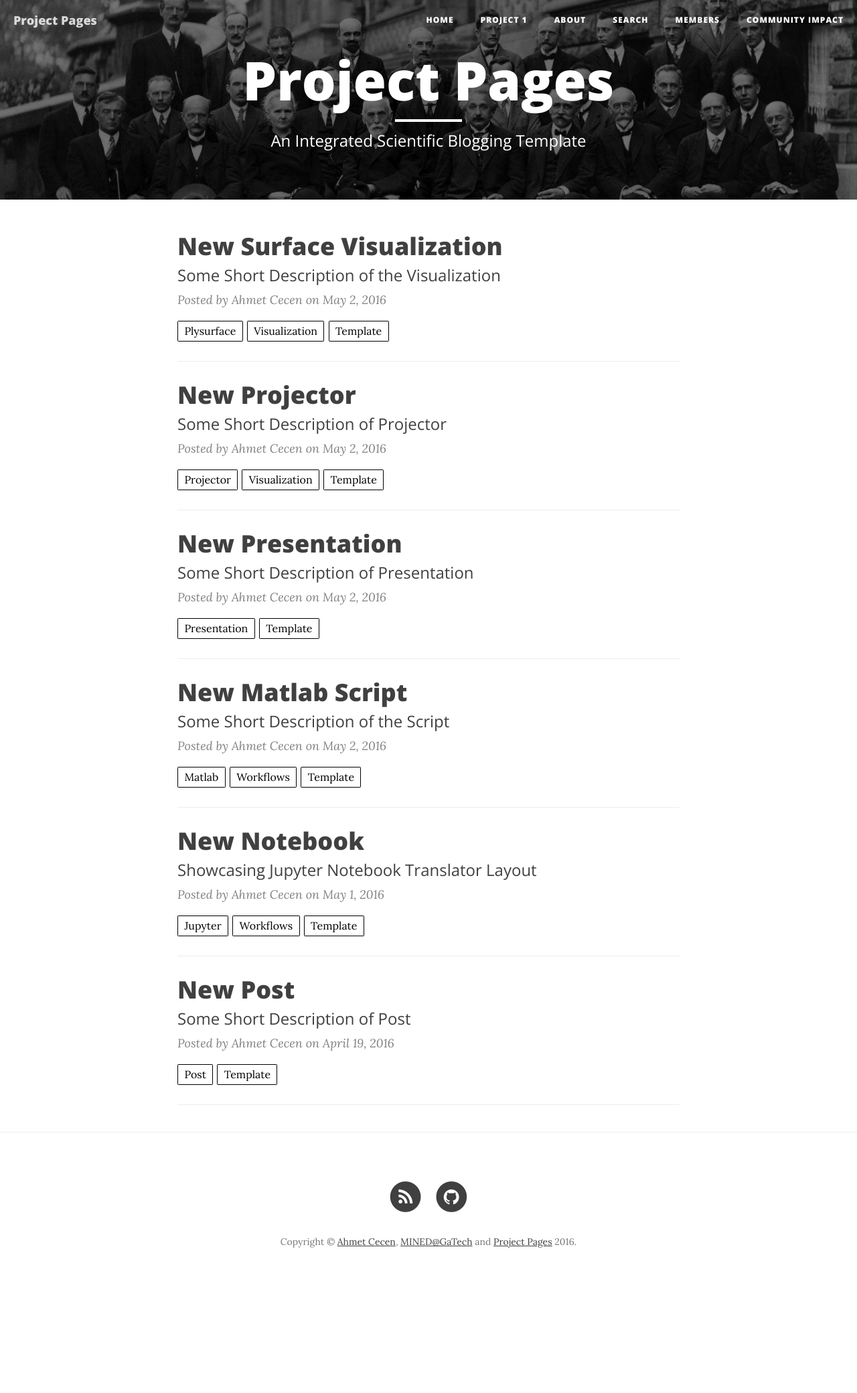
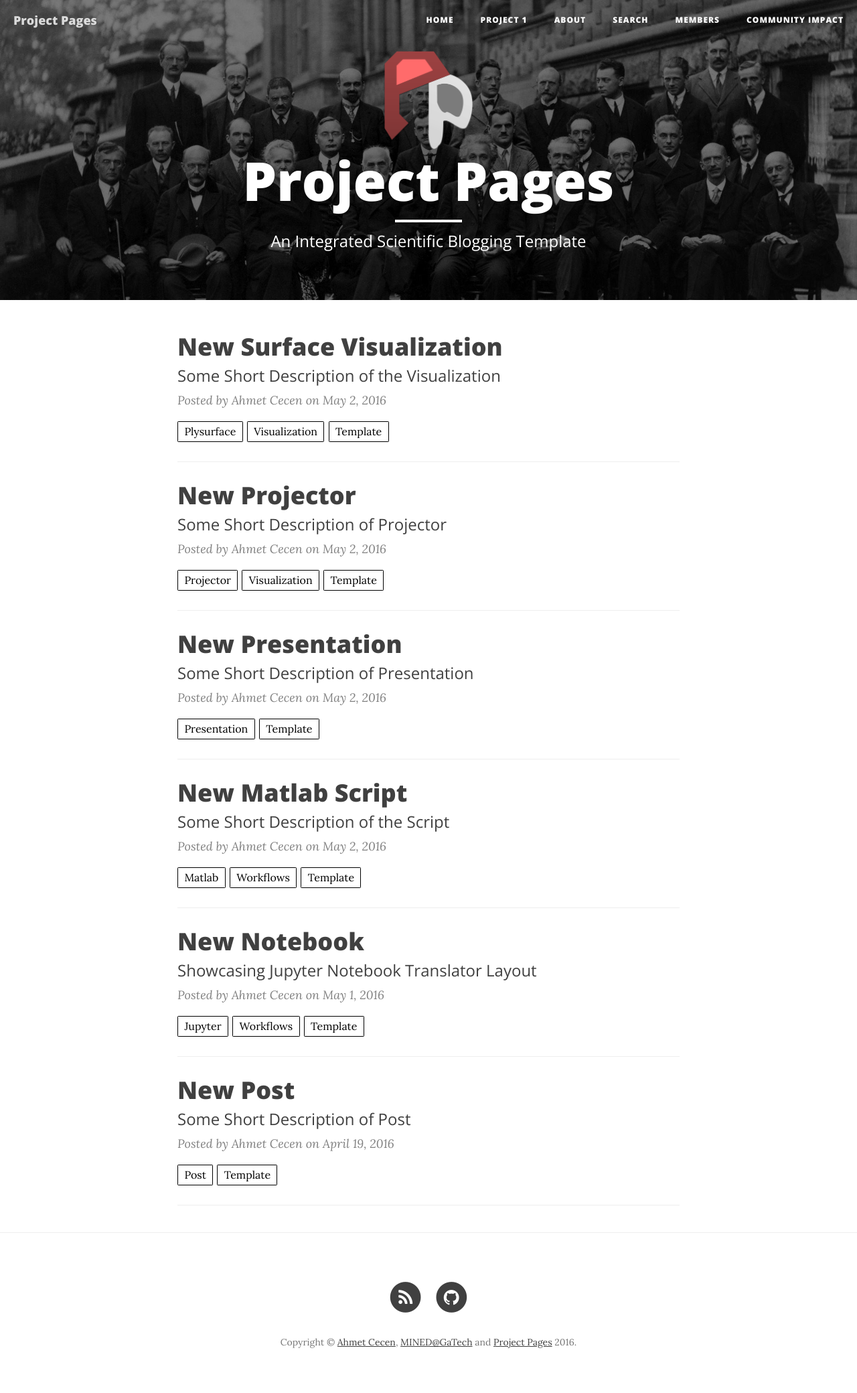
Before and after one commit to ubtechAilab/Projects, a Jekyll site: the page built from index.html, in a window 1280 px wide. Shown: the whole page at 67% size. Built offline with Jekyll 4.4.1, drawn with Linux system fonts in a browser that asks for light colours; nearby versions of some CDN libraries; the list of posts is cut into pages by our own code; before the commit the page ends 1930 px from its top, so only the background shows below that.

Commit message:
modified _config.yml

```diff
--- a/_config.yml
+++ b/_config.yml
@@ -10,6 +10,7 @@
 baseurl: "/Projects"
 header-img: img/home-bg.jpg
 headercolor: "#FFFFFF"
+logo: /Projects/img/logos/Project-Pages-New-Logo-Inverted.png
 
 # Tertiary Parameters
 github_username:  ubtechAilab
```
